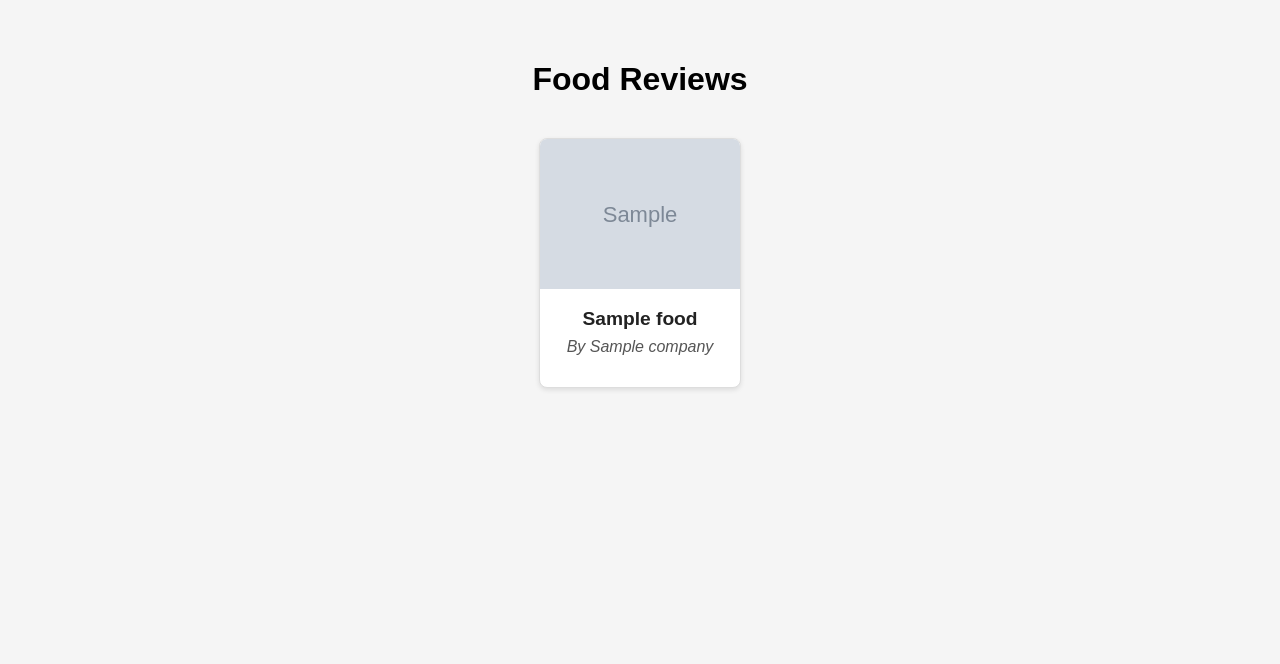
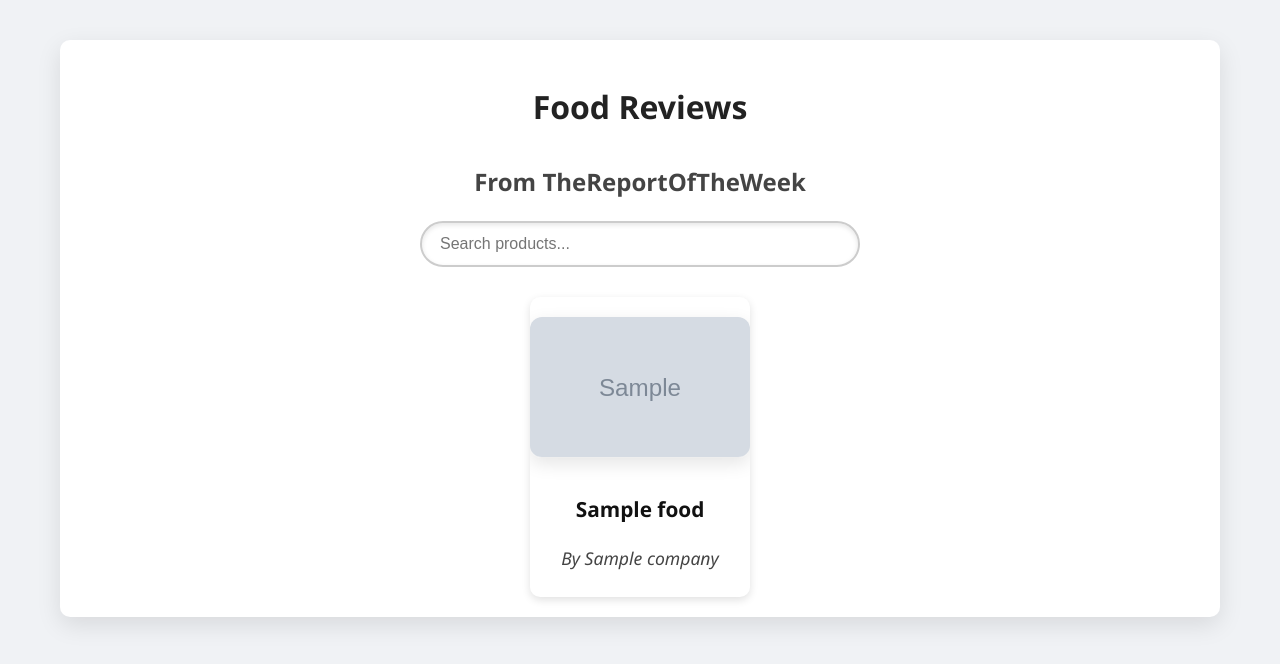
Before and after one commit to staten-island-tech/flask-api-project-DavidHashBrownQiu, a Flask app: template templates/index.html in a window 1280 px wide. Shown: the top 664 px of the page. Run offline with Flask 3, Linux system fonts and the light colour scheme; the template is opened without the code that fills it: most values are stand-ins (such as "Sample title", 1, 10 or a date in 2020); grey boxes marked "Sample" are stand-in pictures.

Commit message:
FixSearcHbar

```diff
--- a/app.py
+++ b/app.py
@@ -29,15 +29,30 @@
     return render_template("index.html", foods=foods)
 
 @app.route("/review/<id>")
-def reviews():
+def reviews(id):
     response = requests.get("https://raw.githubusercontent.com/andyklimczak/TheReportOfTheWeek-API/refs/heads/master/data/reports.json")
     data = response.json()
     reviews = data['reports']
 
-    rating = reviews['rating']
+    review = next((r for r in reviews if r['product'].lower() == id), None)
 
+    if not review:
+        return "Review not found", 404
 
+    # Extract fields you want to show in the detail page
+    product = review['product']
+    manufacturer = review['manufacturer']
+    rating = review.get('rating', 'No rating available')
+    videoCode = review['videoCode']
+    imageUrl = f"https://img.youtube.com/vi/{videoCode}/0.jpg"
 
+    # Pass all relevant info to template
+    return render_template("reviewS.html",
+                           product=product,
+                           manufacturer=manufacturer,
+                           rating=rating,
+                           image=imageUrl,
+                           videoCode=videoCode)
 
 if __name__ == '__main__':
     app.run(debug=True)
--- a/static/style.css
+++ b/static/style.css
@@ -1,85 +1,178 @@
 /* General page styling */
 body {
-    font-family: Arial, sans-serif;
-    background-color: #f5f5f5;
+  font-family: 'Segoe UI', Tahoma, Geneva, Verdana, sans-serif;
+  background-color: #f0f2f5;
   margin: 0;
   padding: 0;
+  color: #333;
+  line-height: 1.6;
 }
 
 /* Container styling */
 .container {
   width: 90%;
-    max-width: 1200px;
-    margin: 20px auto;
-    padding: 20px;
+  max-width: 1100px;
+  margin: 40px auto;
+  padding: 20px 30px;
+  background-color: #fff;
+  border-radius: 10px;
+  box-shadow: 0 8px 24px rgba(0,0,0,0.1);
 }
 
-  /* Title styling */
+/* Titles */
 h1 {
   text-align: center;
-    margin-bottom: 40px;
+  margin-bottom: 30px;
+  font-weight: 700;
+  color: #222;
 }
 
-  /* Card container styling */
+h2 {
+  text-align: center;
+  margin-top: 30px;
+  margin-bottom: 20px;
+  font-weight: 600;
+  color: #444;
+}
+
+h3  {
+  text-align: center
+}
+
+/* Card container layout */
 .card-container {
   display: flex;
   flex-wrap: wrap;
-    gap: 20px;
+  gap: 25px;
   justify-content: center;
 }
 
-  /* Remove link default styles */
+/* Remove default link styling and make entire card clickable */
 .card-link {
   text-decoration: none;
   color: inherit;
+  display: block;
+  transition: transform 0.25s ease, box-shadow 0.25s ease;
+  border-radius: 10px;
 }
 
 /* Individual card styling */
 .card {
   background-color: #fff;
-    border: 1px solid #ddd;
-    border-radius: 8px;
+  border-radius: 10px;
   overflow: hidden;
-    width: 200px;
+  width: 220px;
   text-align: center;
-    box-shadow: 0 2px 5px rgba(0, 0, 0, 0.1);
-    transition: transform 0.2s;
+  box-shadow: 0 3px 8px rgba(0,0,0,0.12);
+  transition: transform 0.25s ease, box-shadow 0.25s ease;
+  cursor: pointer;
+  display: flex;
+  flex-direction: column;
+  height: 100%;
 }
 
-  /* Hover effect for cards */
-  .card:hover {
-    transform: scale(1.05);
+/* Card hover effect (applied on the link for smoother effect) */
+.card-link:hover .card {
+  transform: translateY(-6px) scale(1.05);
+  box-shadow: 0 12px 20px rgba(0,0,0,0.15);
 }
 
 /* Card image styling */
 .card img {
   width: 100%;
-    height: auto;
+  height: 140px;
+  object-fit: cover;
+  border-bottom: 1px solid #eee;
+  flex-shrink: 0;
 }
 
 /* Card body styling */
 .card-body {
-    padding: 15px;
+  padding: 15px 20px;
+  flex-grow: 1;
+  display: flex;
+  flex-direction: column;
+  justify-content: center;
 }
 
-  /* Card title styling */
+/* Card title */
 .card-title {
-    font-size: 1.2em;
+  font-size: 1.3rem;
+  font-weight: 700;
+  margin: 0 0 8px 0;
+  color: #111;
+}
+
+/* Card text */
+.card-text {
+  color: #666;
+  font-style: italic;
+  font-size: 0.95rem;
   margin: 0;
 }
 
-  /* Card text styling */
-  .card-text {
-    color: #555;
-    margin-top: 5px;
+/* Review page image styling */
+.container img {
+  display: block;
+  max-width: 350px;
+  margin: 20px auto;
+  border-radius: 12px;
+  box-shadow: 0 6px 18px rgba(0,0,0,0.1);
 }
 
-  .card-title {
-    color: #222;
-    font-weight: bold;
-    margin-bottom: 8px;
+/* Review video container */
+.container > div iframe {
+  display: block;
+  margin: 30px auto 10px auto;
+  border-radius: 10px;
+  box-shadow: 0 6px 24px rgba(0,0,0,0.15);
 }
 
-  .card-text {
-    font-style: italic;
+/* Review page text styling */
+.container p {
+  font-size: 1.1rem;
+  margin: 10px 0;
+  text-align: center;
+  color: #444;
 }
+
+/* Back link styling */
+a[href="{{ url_for('index') }}"] {
+  display: inline-block;
+  margin: 30px auto 0;
+  text-align: center;
+  font-weight: 600;
+  color: #2196F3;
+  text-decoration: none;
+  font-size: 1.1rem;
+  padding: 8px 18px;
+  border: 2px solid #2196F3;
+  border-radius: 25px;
+  transition: background-color 0.25s ease, color 0.25s ease;
+}
+
+a[href="{{ url_for('index') }}"]:hover {
+  background-color: #2196F3;
+  color: white;
+  text-decoration: none;
+  cursor: pointer;
+}
+
+#searchInput {
+  width: 100%;
+  max-width: 400px;
+  display: block;
+  margin: 0 auto 30px auto;
+  padding: 12px 18px;
+  font-size: 1rem;
+  border: 2px solid #ccc;
+  border-radius: 30px;
+  box-shadow: inset 0 2px 5px rgba(0,0,0,0.1);
+  transition: border-color 0.3s ease;
+}
+
+#searchInput:focus {
+  border-color: #2196F3;
+  outline: none;
+  box-shadow: 0 0 6px rgba(33, 150, 243, 0.6);
+}
--- a/templates/index.html
+++ b/templates/index.html
@@ -8,8 +8,13 @@
 <body>
   <div class="container">
     <h1>Food Reviews</h1>
+    <h2>From TheReportOfTheWeek</h2>
+
+    <input type="text" id="searchInput" placeholder="Search products..." autocomplete="off" />
+
     <div class="card-container">
       {% for food in foods %}
+      <a href="{{ url_for('reviews', id=food.id) }}" class="card-link">
         <div class="card">
           <img src="{{ food.image }}" alt="{{ food.name }}">
           <div class="card-body">
@@ -22,3 +27,26 @@
   </div>
 </body>
 </html>
+
+<script>
+  const searchInput = document.getElementById('searchInput');
+  const cardContainer = document.getElementById('cardContainer');
+  const cards = cardContainer.getElementsByClassName('card-link');
+
+  searchInput.addEventListener('input', function () {
+    const filter = this.value.toLowerCase();
+
+    for (let cardLink of cards) {
+      // Get the product name and manufacturer text
+      const title = cardLink.querySelector('.card-title').textContent.toLowerCase();
+      const company = cardLink.querySelector('.card-text').textContent.toLowerCase();
+
+      // Check if filter matches product name or manufacturer
+      if (title.includes(filter) || company.includes(filter)) {
+        cardLink.style.display = "";
+      } else {
+        cardLink.style.display = "none";
+      }
+    }
+  });
+</script>
```
Also changed, not shown: templates/reviews.html (+21 -0 lines). Lines whose indentation alone changed are shown as unchanged.
